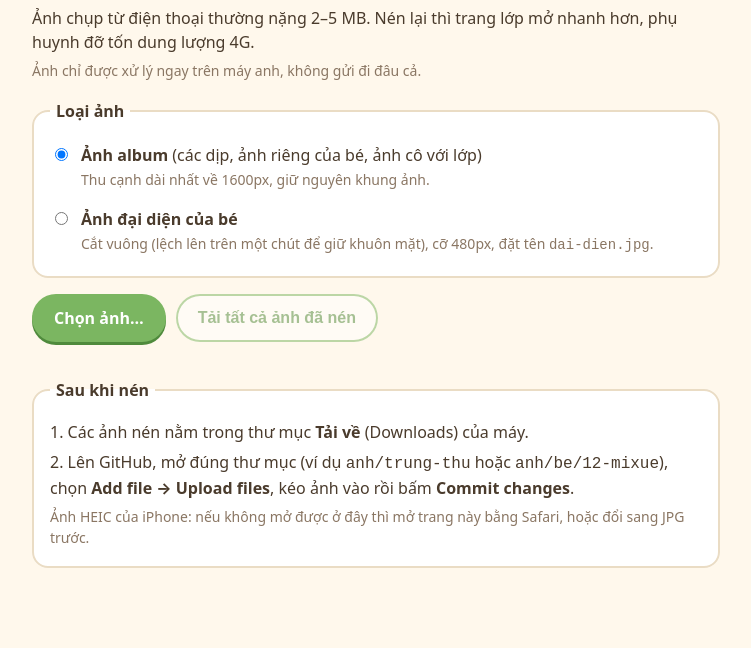
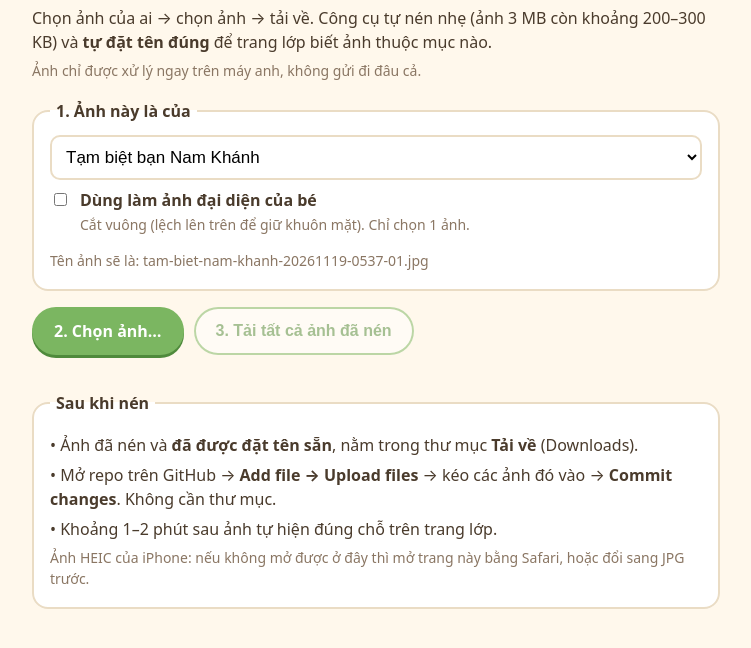
Before and after one commit to c4uyno2627/C4uyno2627.github.io, a plain HTML site: page nen-anh.html in a window 1280 px wide. Shown: the part 66-714 px from the top of the page, without its empty margins (264-1015 px from the left). Drawn offline with Linux system fonts and the light colour scheme.

Commit message:
Add files via upload

```diff
--- a/du-lieu.js
+++ b/du-lieu.js
@@ -1,9 +1,8 @@
 /* =====================================================================
    DỮ LIỆU LỚP C4 — anh Hùng sửa file này để cập nhật trang
-   - ẢNH: KHÔNG cần sửa file này. Chỉ cần tải ảnh vào đúng thư mục trên GitHub:
-       anh/trung-thu/ ... (album từng dịp, tên thư mục ghi ở "thuMuc")
-       anh/be/12-mixue/ ... (ảnh riêng của bé; ảnh tên "dai-dien..." là ảnh đại diện)
-       anh/co-voi-lop/ ... (ảnh cô với các con)
+   - ẢNH: KHÔNG cần sửa file này, cũng KHÔNG cần thư mục.
+       Dùng công cụ nen-anh.html để nén và tự đặt tên ảnh, rồi tải thẳng lên repo.
+       Trang nhận ảnh theo phần đầu tên file: trung-thu-..., mixue-..., co-voi-lop-...
    - Chỉ sửa file này khi thêm lời kể, lời chúc, video, hoặc muốn ghi chú thích cho ảnh
    - Nhớ giữ đúng dấu phẩy, ngoặc kép như mẫu
    ===================================================================== */
@@ -38,7 +37,7 @@ window.DU_LIEU = {
    "anhDaiDien": "",
    "anh": [],
    "loiBoMe": "",
-   "thuMuc": "01-khanh-an"
+   "tenAnh": "khanh-an"
   },
   {
    "goi": "Trí Anh",
@@ -47,7 +46,7 @@ window.DU_LIEU = {
    "anhDaiDien": "",
    "anh": [],
    "loiBoMe": "",
-   "thuMuc": "02-tri-anh"
+   "tenAnh": "tri-anh"
   },
   {
    "goi": "Minh Anh",
@@ -56,7 +55,7 @@ window.DU_LIEU = {
    "anhDaiDien": "",
    "anh": [],
    "loiBoMe": "",
-   "thuMuc": "03-minh-anh"
+   "tenAnh": "minh-anh"
   },
   {
    "goi": "Bảo Hân",
@@ -65,7 +64,7 @@ window.DU_LIEU = {
    "anhDaiDien": "",
    "anh": [],
    "loiBoMe": "",
-   "thuMuc": "04-bao-han"
+   "tenAnh": "bao-han"
   },
   {
    "goi": "Tuấn Khải",
@@ -74,7 +73,7 @@ window.DU_LIEU = {
    "anhDaiDien": "",
    "anh": [],
    "loiBoMe": "",
-   "thuMuc": "05-tuan-khai"
+   "tenAnh": "tuan-khai"
   },
   {
    "goi": "Khánh Linh",
@@ -83,7 +82,7 @@ window.DU_LIEU = {
    "anhDaiDien": "",
    "anh": [],
    "loiBoMe": "",
-   "thuMuc": "06-khanh-linh"
+   "tenAnh": "khanh-linh"
   },
   {
    "goi": "Duy Nam",
@@ -92,7 +91,7 @@ window.DU_LIEU = {
    "anhDaiDien": "",
    "anh": [],
    "loiBoMe": "",
-   "thuMuc": "07-duy-nam"
+   "tenAnh": "duy-nam"
   },
   {
    "goi": "Bảo Ngọc",
@@ -101,7 +100,7 @@ window.DU_LIEU = {
    "anhDaiDien": "",
    "anh": [],
    "loiBoMe": "",
-   "thuMuc": "08-bao-ngoc"
+   "tenAnh": "bao-ngoc"
   },
   {
    "goi": "Diệu Nhi",
@@ -110,7 +109,7 @@ window.DU_LIEU = {
    "anhDaiDien": "",
    "anh": [],
    "loiBoMe": "",
-   "thuMuc": "09-dieu-nhi"
+   "tenAnh": "dieu-nhi"
   },
   {
    "goi": "Tuệ Nhi",
@@ -119,7 +118,7 @@ window.DU_LIEU = {
    "anhDaiDien": "",
    "anh": [],
    "loiBoMe": "",
-   "thuMuc": "10-tue-nhi"
+   "tenAnh": "tue-nhi"
   },
   {
    "goi": "NH. Tuệ Nhi",
@@ -128,7 +127,7 @@ window.DU_LIEU = {
    "anhDaiDien": "",
    "anh": [],
    "loiBoMe": "",
-   "thuMuc": "11-nh-tue-nhi"
+   "tenAnh": "nh-tue-nhi"
   },
   {
    "goi": "Mixue",
@@ -137,7 +136,7 @@ window.DU_LIEU = {
    "anhDaiDien": "",
    "anh": [],
    "loiBoMe": "",
-   "thuMuc": "12-mixue"
+   "tenAnh": "mixue"
   },
   {
    "goi": "Đức Thiện",
@@ -146,7 +145,7 @@ window.DU_LIEU = {
    "anhDaiDien": "",
    "anh": [],
    "loiBoMe": "",
-   "thuMuc": "13-duc-thien"
+   "tenAnh": "duc-thien"
   },
   {
    "goi": "Công Thịnh",
@@ -155,7 +154,7 @@ window.DU_LIEU = {
    "anhDaiDien": "",
    "anh": [],
    "loiBoMe": "",
-   "thuMuc": "14-cong-thinh"
+   "tenAnh": "cong-thinh"
   },
   {
    "goi": "Minh Thu",
@@ -164,7 +163,7 @@ window.DU_LIEU = {
    "anhDaiDien": "",
    "anh": [],
    "loiBoMe": "",
-   "thuMuc": "15-minh-thu"
+   "tenAnh": "minh-thu"
   },
   {
    "goi": "Cát Tiên",
@@ -173,7 +172,7 @@ window.DU_LIEU = {
    "anhDaiDien": "",
    "anh": [],
    "loiBoMe": "",
-   "thuMuc": "16-cat-tien"
+   "tenAnh": "cat-tien"
   },
   {
    "goi": "Minh Tú",
@@ -182,7 +181,7 @@ window.DU_LIEU = {
    "anhDaiDien": "",
    "anh": [],
    "loiBoMe": "",
-   "thuMuc": "17-minh-tu"
+   "tenAnh": "minh-tu"
   },
   {
    "goi": "Khánh Vân",
@@ -191,7 +190,7 @@ window.DU_LIEU = {
    "anhDaiDien": "",
    "anh": [],
    "loiBoMe": "",
-   "thuMuc": "18-khanh-van"
+   "tenAnh": "khanh-van"
   },
   {
    "goi": "Bảo Vy",
@@ -200,7 +199,7 @@ window.DU_LIEU = {
    "anhDaiDien": "",
    "anh": [],
    "loiBoMe": "",
-   "thuMuc": "19-bao-vy"
+   "tenAnh": "bao-vy"
   },
   {
    "goi": "Như Ý",
@@ -209,7 +208,7 @@ window.DU_LIEU = {
    "anhDaiDien": "",
    "anh": [],
    "loiBoMe": "",
-   "thuMuc": "20-nhu-y"
+   "tenAnh": "nhu-y"
   },
   {
    "goi": "Đại Nam",
@@ -218,7 +217,7 @@ window.DU_LIEU = {
    "anhDaiDien": "",
    "anh": [],
    "loiBoMe": "",
-   "thuMuc": "21-dai-nam"
+   "tenAnh": "dai-nam"
   },
   {
    "goi": "Ngọc Duy",
@@ -227,7 +226,7 @@ window.DU_LIEU = {
    "anhDaiDien": "",
    "anh": [],
    "loiBoMe": "",
-   "thuMuc": "22-ngoc-duy"
+   "tenAnh": "ngoc-duy"
   },
   {
    "goi": "Phương Linh",
@@ -236,7 +235,7 @@ window.DU_LIEU = {
    "anhDaiDien": "",
    "anh": [],
    "loiBoMe": "",
-   "thuMuc": "23-phuong-linh"
+   "tenAnh": "phuong-linh"
   },
   {
    "goi": "Ngọc Diệp",
@@ -245,7 +244,7 @@ window.DU_LIEU = {
    "anhDaiDien": "",
    "anh": [],
    "loiBoMe": "",
-   "thuMuc": "24-ngoc-diep"
+   "tenAnh": "ngoc-diep"
   },
   {
    "goi": "Bảo Anh",
@@ -254,7 +253,7 @@ window.DU_LIEU = {
    "anhDaiDien": "",
    "anh": [],
    "loiBoMe": "",
-   "thuMuc": "25-bao-anh"
+   "tenAnh": "bao-anh"
   },
   {
    "goi": "Bảo Châu",
@@ -263,7 +262,7 @@ window.DU_LIEU = {
    "anhDaiDien": "",
    "anh": [],
    "loiBoMe": "",
-   "thuMuc": "26-bao-chau"
+   "tenAnh": "bao-chau"
   },
   {
    "goi": "Bảo An",
@@ -272,7 +271,7 @@ window.DU_LIEU = {
    "anhDaiDien": "",
    "anh": [],
    "loiBoMe": "",
-   "thuMuc": "27-bao-an"
+   "tenAnh": "bao-an"
   },
   {
    "goi": "Mạnh Bảo",
@@ -281,7 +280,7 @@ window.DU_LIEU = {
    "anhDaiDien": "",
    "anh": [],
    "loiBoMe": "",
-   "thuMuc": "28-manh-bao"
+   "tenAnh": "manh-bao"
   },
   {
    "goi": "Đăng Sơn",
@@ -290,7 +289,7 @@ window.DU_LIEU = {
    "anhDaiDien": "",
    "anh": [],
    "loiBoMe": "",
-   "thuMuc": "29-dang-son"
+   "tenAnh": "dang-son"
   },
   {
    "goi": "Nam Khánh",
@@ -300,7 +299,7 @@ window.DU_LIEU = {
    "anhDaiDien": "",
    "anh": [],
    "loiBoMe": "",
-   "thuMuc": "30-nam-khanh"
+   "tenAnh": "nam-khanh"
   },
   {
    "goi": "Tuệ An",
@@ -309,7 +308,7 @@ window.DU_LIEU = {
    "anhDaiDien": "",
    "anh": [],
    "loiBoMe": "",
-   "thuMuc": "31-tue-an"
+   "tenAnh": "tue-an"
   }
  ],
  "thuTriAn": `Kính gửi cô Thảo và cô Thủy,
@@ -331,28 +330,28 @@ Chúc hai cô luôn mạnh khỏe, bình an và mãi vui với nghề.`,
    "ngay": "05/09/2026",
    "ico": "🎒",
    "anh": [],
-   "thuMuc": "khai-giang"
+   "tenAnh": "khai-giang"
   },
   {
    "ten": "Tết Trung thu",
    "ngay": "25/09/2026",
    "ico": "🏮",
    "anh": [],
-   "thuMuc": "trung-thu"
+   "tenAnh": "trung-thu"
   },
   {
    "ten": "Phụ nữ Việt Nam 20/10",
    "ngay": "20/10/2026",
    "ico": "🌷",
    "anh": [],
-   "thuMuc": "20-10"
+   "tenAnh": "20-10"
   },
   {
    "ten": "Tạm biệt bạn Nam Khánh",
    "ngay": "18/11/2026",
    "ico": "✈️",
    "anh": [],
-   "thuMuc": "tam-biet-nam-khanh",
+   "tenAnh": "tam-biet-nam-khanh",
    "ghiChu": "Hôm nay bạn Nam Khánh chuyển sang trường mới. Cả lớp chúc bạn học thật vui!"
   },
   {
@@ -360,28 +359,28 @@ Chúc hai cô luôn mạnh khỏe, bình an và mãi vui với nghề.`,
    "ngay": "20/11/2026",
    "ico": "💐",
    "anh": [],
-   "thuMuc": "20-11"
+   "tenAnh": "20-11"
   },
   {
    "ten": "Tết Nguyên đán",
    "ngay": "06/02/2027",
    "ico": "🧧",
    "anh": [],
-   "thuMuc": "tet"
+   "tenAnh": "tet"
   },
   {
    "ten": "Quốc tế Phụ nữ 8/3",
    "ngay": "08/03/2027",
    "ico": "🌸",
    "anh": [],
-   "thuMuc": "8-3"
+   "tenAnh": "8-3"
   },
   {
    "ten": "Tổng kết năm học",
    "ngay": "31/05/2027",
    "ico": "🎓",
    "anh": [],
-   "thuMuc": "tong-ket"
+   "tenAnh": "tong-ket"
   }
  ],
  "maCo": "2011"
--- a/nen-anh.html
+++ b/nen-anh.html
@@ -33,34 +33,55 @@ button:focus-visible,input:focus-visible{outline:3px solid var(--la-dam);outline
 <body>
 <main>
   <h1>Nén ảnh trước khi tải lên</h1>
-  <p>Ảnh chụp từ điện thoại thường nặng 2–5 MB. Nén lại thì trang lớp mở nhanh hơn, phụ huynh đỡ tốn dung lượng 4G.</p>
+  <p>Chọn ảnh của ai → chọn ảnh → tải về. Công cụ tự nén nhẹ (ảnh 3 MB còn khoảng 200–300 KB) và <b>tự đặt tên đúng</b> để trang lớp biết ảnh thuộc mục nào.</p>
   <p class="nhat">Ảnh chỉ được xử lý ngay trên máy anh, không gửi đi đâu cả.</p>
 
   <fieldset>
-    <legend>Loại ảnh</legend>
-    <label class="chon"><input type="radio" name="kieu" value="album" checked>
-      <span><b>Ảnh album</b> (các dịp, ảnh riêng của bé, ảnh cô với lớp)<br><span class="nhat">Thu cạnh dài nhất về 1600px, giữ nguyên khung ảnh.</span></span></label>
-    <label class="chon"><input type="radio" name="kieu" value="daidien">
-      <span><b>Ảnh đại diện của bé</b><br><span class="nhat">Cắt vuông (lệch lên trên một chút để giữ khuôn mặt), cỡ 480px, đặt tên <code>dai-dien.jpg</code>.</span></span></label>
+    <legend>1. Ảnh này là của</legend>
+    <select id="chu" style="width:100%;font-size:17px;padding:10px;border-radius:10px;border:2px solid #EADCC4;background:#fff"></select>
+    <label class="chon" id="oDaiDien" hidden><input type="checkbox" id="daiDien">
+      <span><b>Dùng làm ảnh đại diện của bé</b><br><span class="nhat">Cắt vuông (lệch lên trên để giữ khuôn mặt). Chỉ chọn 1 ảnh.</span></span></label>
+    <p class="nhat" id="viDuTen"></p>
   </fieldset>
 
   <div class="hang-nut">
-    <label class="nut" for="tep">Chọn ảnh…</label>
+    <label class="nut" for="tep">2. Chọn ảnh…</label>
     <input id="tep" type="file" accept="image/*" multiple hidden>
-    <button class="nut phu" id="taiHet" disabled>Tải tất cả ảnh đã nén</button>
+    <button class="nut phu" id="taiHet" disabled>3. Tải tất cả ảnh đã nén</button>
   </div>
   <p class="nhat" id="tomTat"></p>
   <div id="luoi"></div>
 
   <fieldset>
     <legend>Sau khi nén</legend>
-    <p>1. Các ảnh nén nằm trong thư mục <b>Tải về</b> (Downloads) của máy.</p>
-    <p>2. Lên GitHub, mở đúng thư mục (ví dụ <code>anh/trung-thu</code> hoặc <code>anh/be/12-mixue</code>), chọn <b>Add file → Upload files</b>, kéo ảnh vào rồi bấm <b>Commit changes</b>.</p>
+    <p>• Ảnh đã nén và <b>đã được đặt tên sẵn</b>, nằm trong thư mục <b>Tải về</b> (Downloads).</p>
+    <p>• Mở repo trên GitHub → <b>Add file → Upload files</b> → kéo các ảnh đó vào → <b>Commit changes</b>. Không cần thư mục.</p>
+    <p>• Khoảng 1–2 phút sau ảnh tự hiện đúng chỗ trên trang lớp.</p>
     <p class="nhat">Ảnh HEIC của iPhone: nếu không mở được ở đây thì mở trang này bằng Safari, hoặc đổi sang JPG trước.</p>
   </fieldset>
 </main>
+<script src="du-lieu.js"></script>
 <script>
 const KET_QUA = [];
+const D = window.DU_LIEU || {be:[], moc:[]};
+(function(){
+  const s = document.querySelector('#chu');
+  const nhom = (nhan, ds) => `<optgroup label="${nhan}">${ds.map(([v,t])=>`<option value="${v}">${t}</option>`).join('')}</optgroup>`;
+  s.innerHTML = nhom('Các dịp trong năm', D.moc.filter(m=>m.tenAnh).map(m=>['moc:'+m.tenAnh, m.ten]))
+    + nhom('Cô giáo', [['co:co-voi-lop','Cô với các con']])
+    + nhom('Từng bạn', D.be.filter(b=>b.tenAnh).map(b=>['be:'+b.tenAnh, b.goi]));
+  const hn = new Date(), m = D.moc.filter(x=>x.tenAnh).map(x=>{ const [d,mo,y]=x.ngay.split('/').map(Number); return {x, t:new Date(y,mo-1,d)}; })
+    .filter(o=>o.t<=hn).sort((a,b)=>b.t-a.t)[0];
+  if (m) s.value = 'moc:'+m.x.tenAnh;
+  const capNhat = ()=>{ const la = s.value.startsWith('be:'); document.querySelector('#oDaiDien').hidden = !la; if(!la) document.querySelector('#daiDien').checked=false;
+    document.querySelector('#viDuTen').textContent = 'Tên ảnh sẽ là: ' + tenMoi(0, 1); };
+  s.addEventListener('change', capNhat); document.querySelector('#daiDien').addEventListener('change', capNhat);
+  setTimeout(capNhat);
+})();
+const tienTo = () => document.querySelector('#chu').value.split(':')[1];
+const laDaiDien = () => document.querySelector('#daiDien').checked;
+const DAU = (()=>{ const d=new Date(), p=n=>String(n).padStart(2,'0'); return `${d.getFullYear()}${p(d.getMonth()+1)}${p(d.getDate())}-${p(d.getHours())}${p(d.getMinutes())}`; })();
+function tenMoi(k, tong){ return laDaiDien() ? `${tienTo()}-dai-dien.jpg` : `${tienTo()}-${DAU}-${String(k+1).padStart(2,'0')}.jpg`; }
 const $ = s => document.querySelector(s);
 const kb = n => n > 1048576 ? (n/1048576).toFixed(1)+' MB' : Math.round(n/1024)+' KB';
 const tenGoc = f => f.name.replace(/\.[^.]+$/,'').normalize('NFD').replace(/[̀-ͯ]/g,'').replace(/đ/g,'d').replace(/Đ/g,'D')
@@ -92,16 +113,17 @@ async function nen(f, kieu){
 
 $('#tep').addEventListener('change', async e=>{
   const ds = [...e.target.files]; if (!ds.length) return;
-  const kieu = document.querySelector('input[name=kieu]:checked').value;
+  const kieu = laDaiDien() ? 'daidien' : 'album';
+  const dsChon = laDaiDien() ? ds.slice(0,1) : ds;
   KET_QUA.length = 0; $('#luoi').innerHTML = ''; $('#taiHet').disabled = true;
   let truoc = 0, sau = 0;
-  for (let k=0; k<ds.length; k++){
-    const f = ds[k], o = document.createElement('div'); o.className = 'o';
+  for (let k=0; k<dsChon.length; k++){
+    const f = dsChon[k], o = document.createElement('div'); o.className = 'o';
     o.innerHTML = `<img alt=""><div class="ten">${f.name}</div><div class="nhat">Đang nén…</div>`;
     $('#luoi').appendChild(o);
     try{
       const b = await nen(f, kieu);
-      const ten = kieu==='daidien' ? (ds.length===1 ? 'dai-dien.jpg' : `dai-dien-${tenGoc(f)}.jpg`) : `${tenGoc(f)}.jpg`;
+      const ten = tenMoi(k, dsChon.length);
       KET_QUA.push({b, ten}); truoc += f.size; sau += b.size;
       o.querySelector('img').src = URL.createObjectURL(b);
       o.querySelector('.ten').textContent = ten;
```
Also changed, not shown: index.html (+26 -24 lines), anh/20-10/doc-truoc.txt (added), anh/20-11/doc-truoc.txt (added), anh/8-3/doc-truoc.txt (added), anh/co-voi-lop/doc-truoc.txt (added), anh/khai-giang/doc-truoc.txt (added), anh/tam-biet-nam-khanh/doc-truoc.txt (added), anh/tet/doc-truoc.txt (added), anh/tong-ket/doc-truoc.txt (added), anh/trung-thu/doc-truoc.txt (added), og.png, 1 other file.
